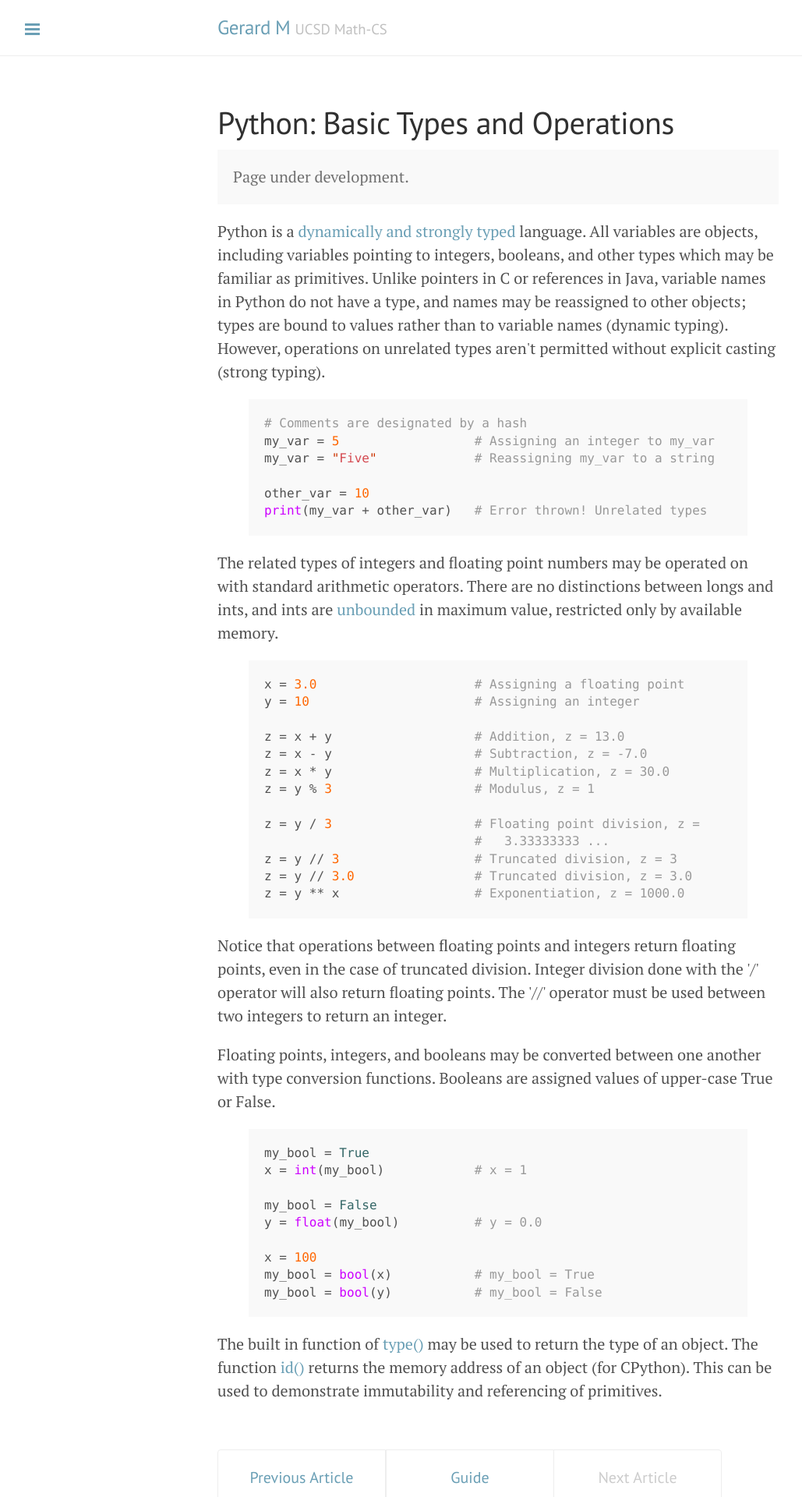
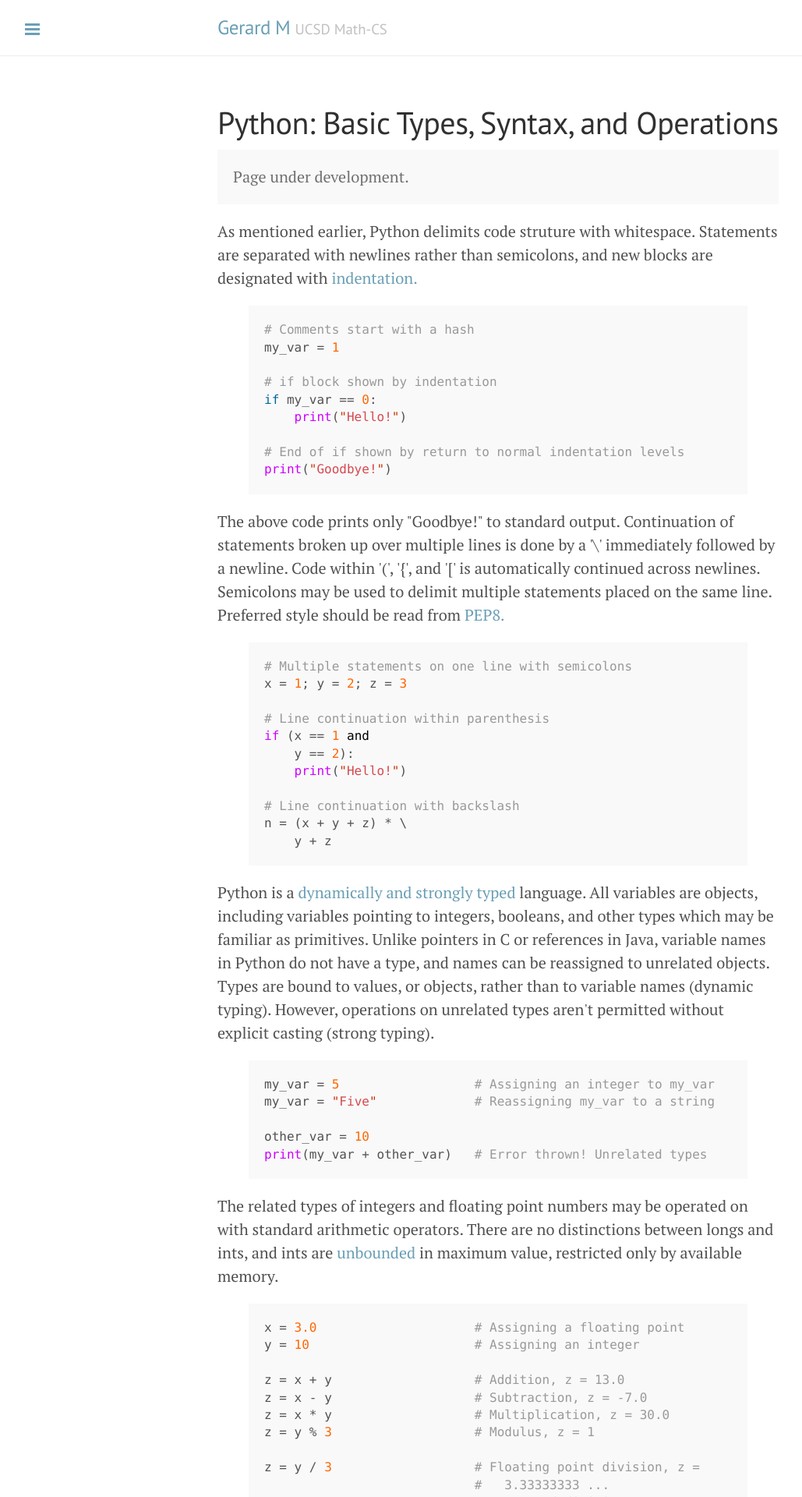
Before and after one commit to GerardMaggiolino/GerardMaggiolino.github.io, a Jekyll site: the page built from _posts/Python-Guide/2018-06-14-basic-types-python.md, in a window 1280 px wide. Shown: the top 1920 px of the page at 78% size, without its empty margins (1-1030 px from the left). Built offline with Jekyll 4.4.1, drawn with Linux system fonts in a browser that asks for light colours; some of the changed text lies outside the part shown.

Commit message:
Python guide updates

```diff
--- a/Test.py
+++ b/Test.py
@@ -1,5 +1,2 @@
-x = 5
-x = "hi"
+x = 0b10.10
 print(x)
-x = 10
-print(x)
--- a/_posts/Python-Guide/2018-06-14-basic-types-python.md
+++ b/_posts/Python-Guide/2018-06-14-basic-types-python.md
@@ -1,11 +1,49 @@
 ---
 layout: post
-title: "Python: Basic Types and Operations"
+title: "Python: Basic Types, Syntax, and Operations"
 categories: programming learning python
 ---
 <p class="message">
     Page under development.
 </p>
+
+<p>
+As mentioned earlier, Python delimits code struture with whitespace. Statements
+are separated with newlines rather than semicolons, and new blocks are
+designated with
+<a href="https://www.python.org/dev/peps/pep-0008/#indentation" target="_blank">
+indentation.</a>
+{% highlight python %}
+# Comments start with a hash
+my_var = 1
+
+# if block shown by indentation
+if my_var == 0:
+    print("Hello!")
+
+# End of if shown by return to normal indentation levels
+print("Goodbye!")           {% endhighlight %}
+The above code prints only "Goodbye!" to standard output. Continuation of
+statements broken up over multiple lines is done by a '\' immediately followed
+by a newline. Code within '(', '{', and '[' is automatically continued across
+newlines. Semicolons may be used to delimit multiple statements
+placed on the same line. Preferred style should be read from
+<a href="https://www.python.org/dev/peps/pep-0008/" target="_blank">
+PEP8.</a>
+{% highlight python %}
+# Multiple statements on one line with semicolons
+x = 1; y = 2; z = 3
+
+# Line continuation within parenthesis
+if (x == 1 and
+    y == 2):
+    print("Hello!")
+
+# Line continuation with backslash
+n = (x + y + z) * \
+    y + z{% endhighlight %}
+</p>
+
 <p>
 Python is a
 <a
@@ -15,11 +53,11 @@
 including variables pointing to integers, booleans,
 and other types which may be familiar as primitives. Unlike pointers in C or
 references in Java, variable names in Python do not have a type, and
-names may be reassigned to other objects; types are bound to values rather than
+names can be reassigned to unrelated objects. Types are bound to values, or
+objects, rather than
 to variable names (dynamic typing). However, operations on unrelated
 types aren't permitted without explicit casting (strong typing).
 {% highlight python %}
-# Comments are designated by a hash
 my_var = 5                  # Assigning an integer to my_var
 my_var = "Five"             # Reassigning my_var to a string
 
@@ -51,13 +89,14 @@
 Notice that operations between floating points and integers return
 floating points, even in the case of truncated division. Integer division done
 with the '/' operator will also return floating points. The '//' operator must be used
-between two integers to return an integer.
+between two integers to return an integer. Operations follow standard arithmetic
+precedence, with parenthesis binding lower precedence operators.
 </p>
 
 <p>
-Floating points, integers, and booleans may be converted between one
-another with type conversion functions. Booleans are assigned values of
-upper-case True or False.
+Floating points, integers, and bools may be converted between one
+another using type conversion functions. Bools are assigned values of
+upper-cased True or False.
 {% highlight python %}
 my_bool = True
 x = int(my_bool)            # x = 1
@@ -71,13 +110,77 @@
 </p>
 
 <p>
-The built in function of
+Singular types of byte, char, short, and long are unified under integer types. Float
+and double are unified under floating point types. Null is roughly equivalent to
+upper-cased
+<a href="https://www.pythoncentral.io/python-null-equivalent-none/"
+target="_blank">None</a>. None is an object of type NoneType rather than a
+value. The built in function of
 <a href="https://docs.python.org/3/library/functions.html#type" target="_blank">
 type()</a>
-may be used to return the type of an object. The function
+may be used to return the type of an object.
+{% highlight python %}
+bar = 5
+type(bar)                   # <class 'int'>
+
+bar = 5.
+type(bar)                   # <class 'float'>
+
+bar = True
+type(bar)                   # <class 'bool'>
+
+bar = None
+type(bar)                   # <class 'NoneType'>{% endhighlight %}
+</p>
+
+<p>
+The built in function
 <a href="https://docs.python.org/3/library/functions.html#id" target="_blank">
 id()</a> returns the memory address of an object (for CPython). This can be used
-to demonstrate immutability and referencing of primitives.
+to demonstrate immutability and referencing. The covered types of
+bool, int, and float are immutable, and reassignment of variable names create
+new objects. Try the following on your terminal; memory addresses will vary.
+{% highlight python %}
+foo = 5                     # new int object created
+id(foo)                     # 4372930720
+
+foo = 10                    # new int object created
+id(foo)                     # 4372930880
+
+foo = True                  # new bool object created
+id(foo)                     # 4372526608{% endhighlight %}
+
+
+The above comments of object creation are not precisely true - integers in the
+range of [-5, 256] are cached, along with bool objects. The variable name
+of foo can be thought to be reassigned to existing objects.
+</p>
+
+<p>
+The built in
+<a href="https://docs.python.org/3/library/functions.html#hex"
+target="_blank">hex()</a> function will convert an integer to its hexadecimal
+representation. Notice the following variable names refer to the same object in
+memory.
+{% highlight python %}
+foo = 10
+bar = 10
+
+# These variables refer to the same object
+hex(id(foo))                # 0x1049a0140
+hex(id(bar))                # 0x1049a0140
+
+# foo refers to newly created int object
+foo = 300
+hex(id(foo))                # 0x104c16f70{% endhighlight %}
+
+These optimizations are not guaranteed, particularly for larger integers. As
+expected, all objects are placed on a
+<a href="https://docs.python.org/3/c-api/memory.html" target="_blank">private heap</a>,
+and garbage collection of unreferenced objects is automatic. Size of
+objects may vary based on implementation, but integers are often at least 28
+bytes, far larger than most other language's 4 or 8 bytes. This reflects that
+they are complete objects with many attributes.
 </p>
 
 <div class="pagination">
--- a/public/css/poole.css
+++ b/public/css/poole.css
@@ -178,7 +178,7 @@
 }
 pre code {
   padding: 0;
-  font-size: 100%;
+  font-size: 0.8rem;
   color: inherit;
   background-color: transparent;
 }
```
Also changed, not shown: _posts/Python-Guide/2018-06-14-getting-start-python.md (+12 -7 lines), _posts/Python-Guide/2018-06-14-python-as-second-language.md (+2 -2 lines).
